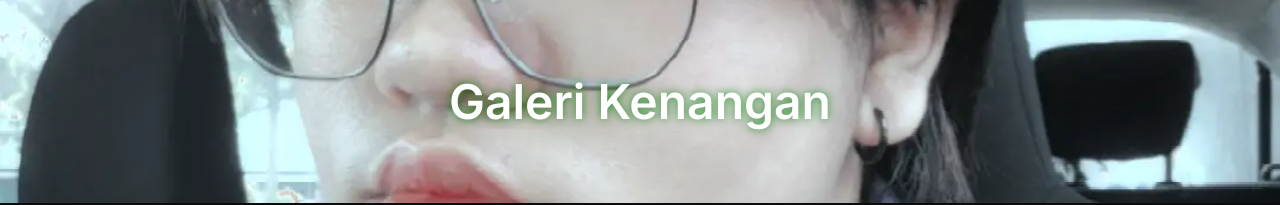
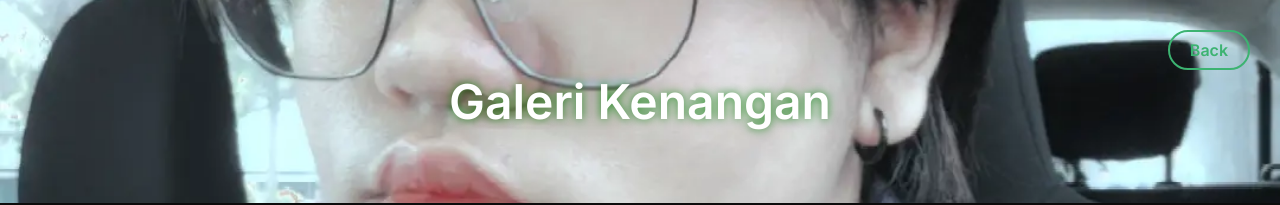
Before and after one commit to keziasiahaan/Eza-s, a plain HTML site: page gallery.html in a window 1280 px wide. Shown: the top 205 px of the page. Drawn offline with Linux system fonts and the light colour scheme.

Commit message:
gallery.html

```diff
--- a/gallery.html
+++ b/gallery.html
@@ -12,6 +12,20 @@
       background-color: #0c0c0c;
       color: #e6e6e6;
     }
+
+    .back-link {
+          position: absolute;
+          right: 30px;
+          top: 30px;
+          background-color: transparent;
+          border: 2px solid #3cb371;
+          color: #3cb371;
+          padding: 8px 20px;
+          border-radius: 25px;
+          text-decoration: none;
+          font-weight: 600;
+          transition: all 0.3s ease;
+        }
 
     header {
       padding: 40px 20px;
@@ -69,6 +83,7 @@
 
   <header>
     <h1>Galeri Kenangan</h1>
+    <a class="back-link" href="index.html">Back</a>
   </header>
 
   <div class="gallery-container">
```
